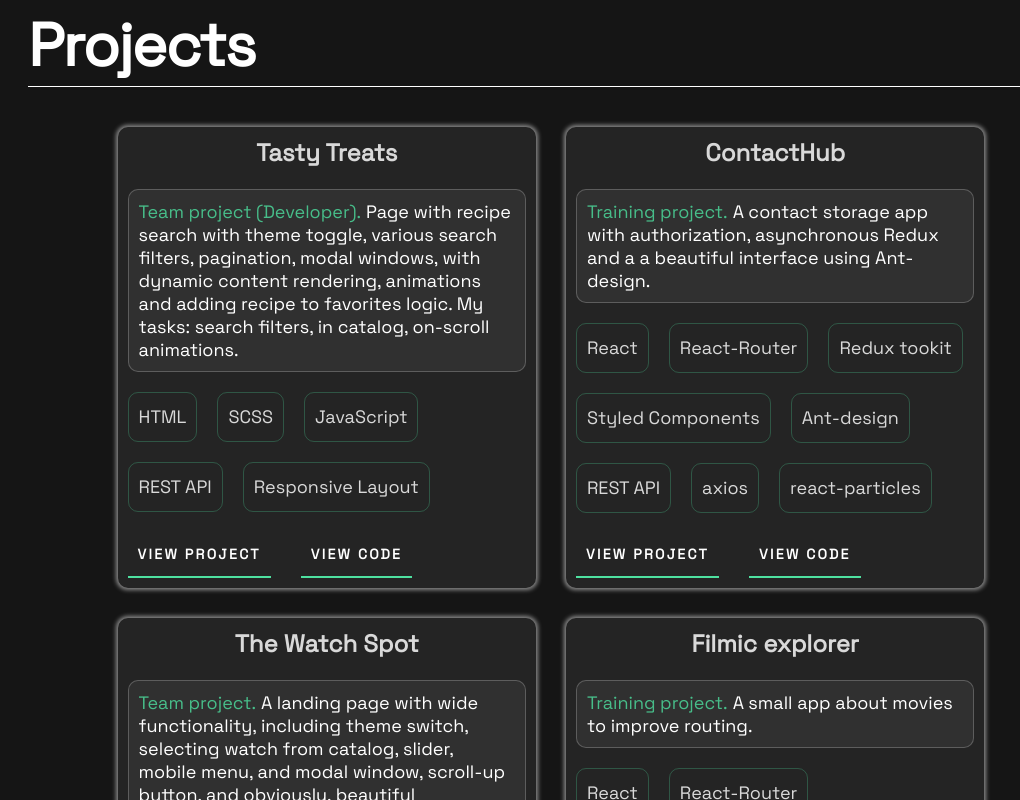
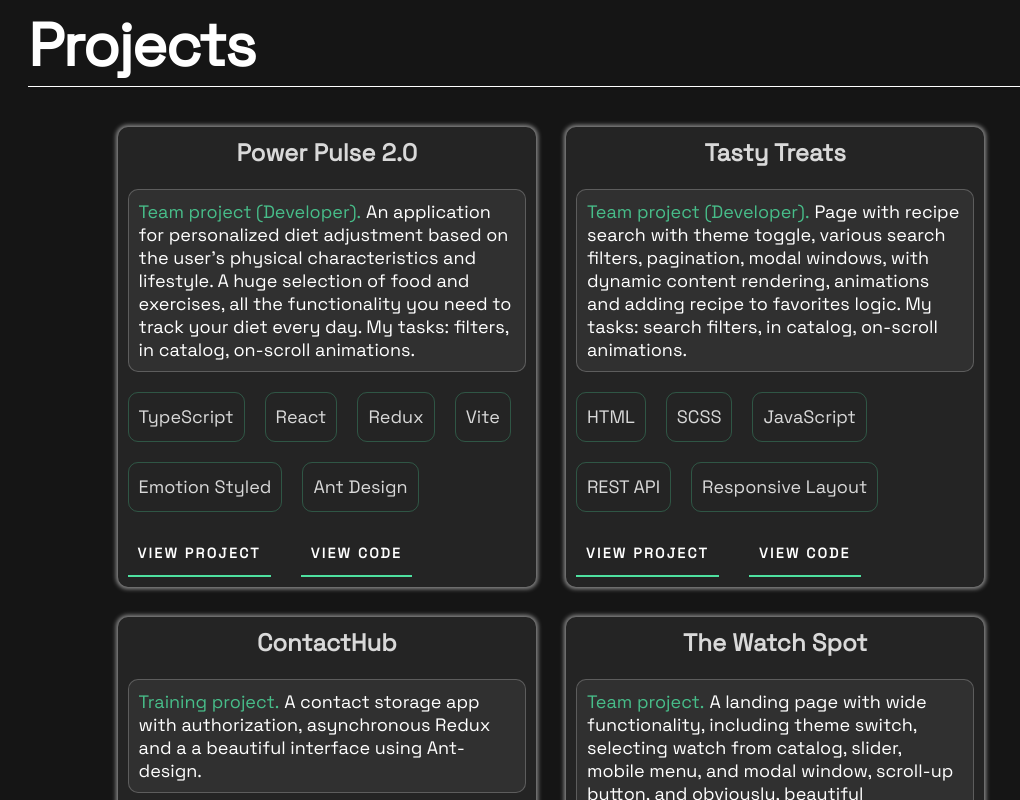
Before and after one commit to Svitly4nyi-Vla2yslav/My-Portfolio, a React (Vite) app: page / in a window 1280 px wide. Shown: the part 1080-1880 px from the top of the page, without its empty margins (89-1109 px from the left). Built offline with nearby package versions, Linux system fonts and the light colour scheme.

Commit message:
new Project

```diff
--- a/src/components/Projects/projectsData.js
+++ b/src/components/Projects/projectsData.js
@@ -1,4 +1,20 @@
 export const projects = [
+  {
+    title: "Power Pulse 2.0",
+    type: "Team project (Developer).",
+    description:
+      "An application for personalized diet adjustment based on the user's physical characteristics and lifestyle. A huge selection of food and exercises, all the functionality you need to track your diet every day. My tasks:  filters, in catalog, on-scroll animations.",
+    technologies: [
+      "TypeScript",
+      "React",
+      "Redux",
+      "Vite",
+      "Emotion Styled",
+      "Ant Design",
+    ],
+    projectLink: "https://robertw8.github.io/powerpulse/welcome",
+    codeLink: "https://github.com/Robertw8/powerpulse",
+  },
     {
       title: "Tasty Treats",
       type: "Team project (Developer).",
```
